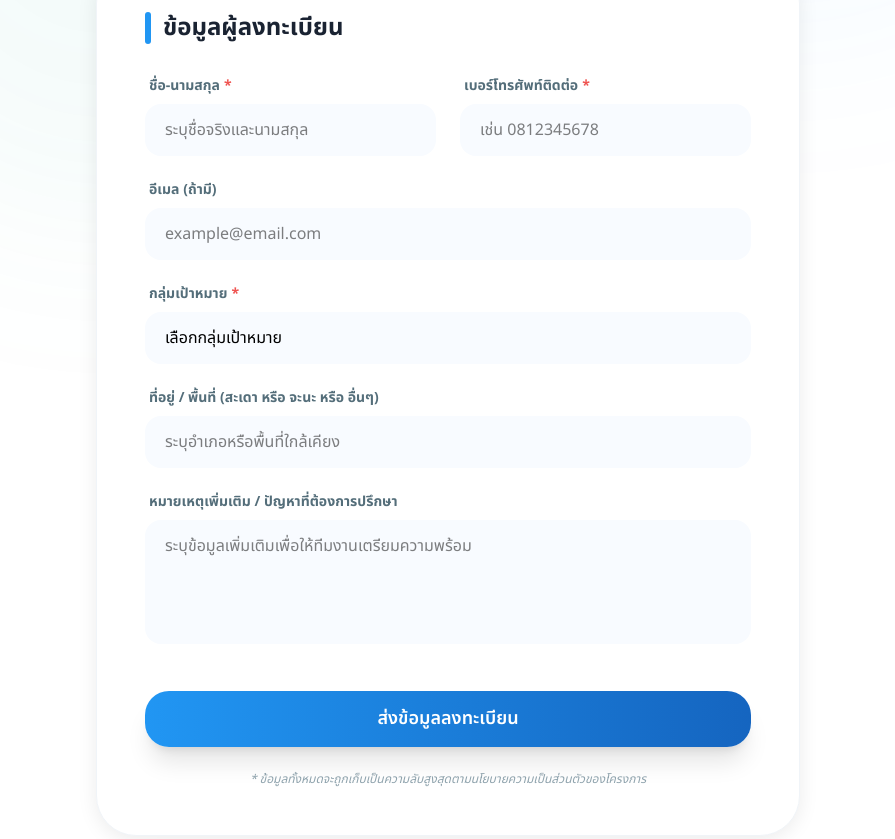
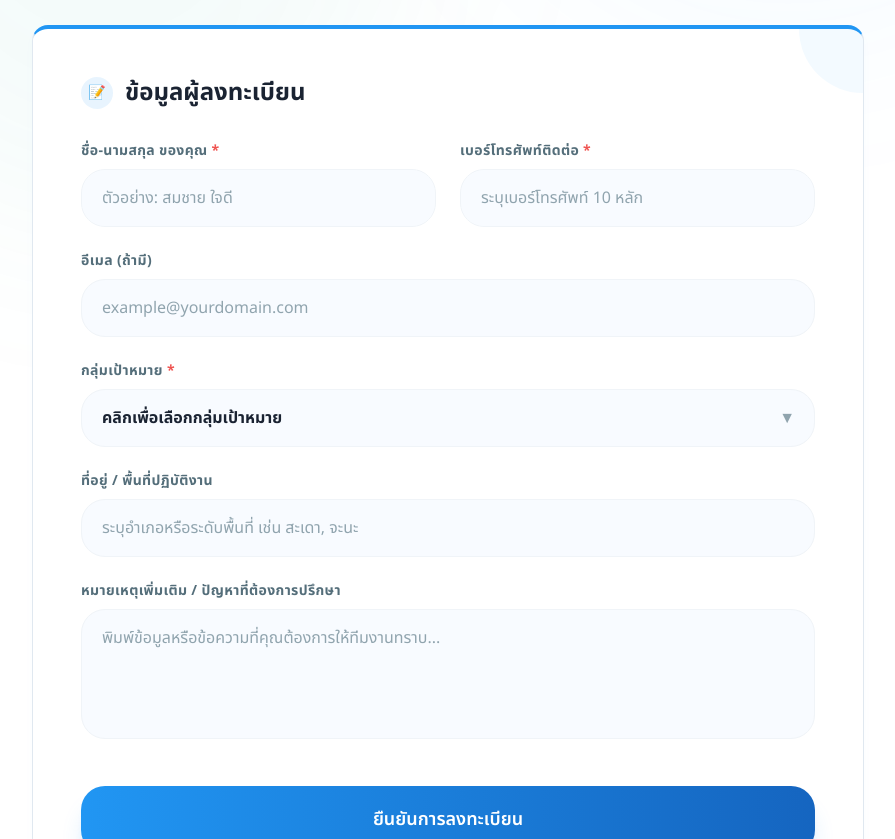
Before and after one commit to danya0365/care-team-nextjs, a Next.js app: page /register in a window 1280 px wide. Shown: the part 581-1420 px from the top of the page, without its empty margins (192-1087 px from the left). Built offline with nearby package versions, Linux system fonts and the light colour scheme.

Commit message:
feat: update Contact and Register views.

```diff
--- a/src/presentation/components/contact/ContactView.tsx
+++ b/src/presentation/components/contact/ContactView.tsx
@@ -107,19 +107,18 @@ export function ContactView({ initialViewModel }: ContactViewProps) {
                 <span className="w-8 h-8 rounded-lg bg-primary/10 flex items-center justify-center text-sm">✉️</span>
                 ส่งข้อความถึงเรา
               </h3>
-
-              <div className="space-y-6 relative z-10">
+                            <div className="space-y-6 relative z-10">
                  <div>
                   <label className="block text-sm font-bold text-text-secondary dark:text-text-muted mb-2 tracking-wide">ชื่อ-นามสกุล ของคุณ</label>
-                  <input type="text" className="w-full px-5 py-4 rounded-xl bg-surface-elevated dark:bg-primary-dark/20 border border-border-light dark:border-card-border focus:ring-2 focus:ring-primary/20 focus:border-primary outline-none transition-all placeholder:text-text-muted" placeholder="ตัวอย่าง: สมชาย ใจดี" />
+                  <input type="text" className="w-full px-5 py-4 rounded-xl bg-surface-elevated dark:bg-primary-dark/20 border border-border-light dark:border-white/10 focus:ring-2 focus:ring-primary/20 focus:border-primary outline-none transition-all placeholder:text-text-muted" placeholder="ตัวอย่าง: สมชาย ใจดี" />
                 </div>
                 <div>
                   <label className="block text-sm font-bold text-text-secondary dark:text-text-muted mb-2 tracking-wide">เบอร์โทรศัพท์ติดต่อกลับ</label>
-                  <input type="tel" className="w-full px-5 py-4 rounded-xl bg-surface-elevated dark:bg-primary-dark/20 border border-border-light dark:border-card-border focus:ring-2 focus:ring-primary/20 focus:border-primary outline-none transition-all placeholder:text-text-muted" placeholder="ระบุเบอร์โทรศัพท์ 10 หลัก" />
+                  <input type="tel" className="w-full px-5 py-4 rounded-xl bg-surface-elevated dark:bg-primary-dark/20 border border-border-light dark:border-white/10 focus:ring-2 focus:ring-primary/20 focus:border-primary outline-none transition-all placeholder:text-text-muted" placeholder="ระบุเบอร์โทรศัพท์ 10 หลัก" />
                 </div>
                 <div>
                   <label className="block text-sm font-bold text-text-secondary dark:text-text-muted mb-2 tracking-wide">ข้อความหรือหัวข้อที่ต้องการปรึกษา</label>
-                  <textarea rows={4} className="w-full px-5 py-4 rounded-xl bg-surface-elevated dark:bg-primary-dark/20 border border-border-light dark:border-card-border focus:ring-2 focus:ring-primary/20 focus:border-primary outline-none transition-all resize-none placeholder:text-text-muted" placeholder="พิมพ์รายละเอียดที่คุณต้องการสอบถามหรือปรึกษา..." />
+                  <textarea rows={4} className="w-full px-5 py-4 rounded-xl bg-surface-elevated dark:bg-primary-dark/20 border border-border-light dark:border-white/10 focus:ring-2 focus:ring-primary/20 focus:border-primary outline-none transition-all resize-none placeholder:text-text-muted" placeholder="พิมพ์รายละเอียดที่คุณต้องการสอบถามหรือปรึกษา..." />
                 </div>
 
                 <AnimatedButton variant="primary" size="lg" className="w-full py-5 text-lg font-bold shadow-xl shadow-primary/20 group">
--- a/src/presentation/components/register/RegisterView.tsx
+++ b/src/presentation/components/register/RegisterView.tsx
@@ -1,12 +1,12 @@
 'use client';
 
-import { useRegisterPresenter } from '@/src/presentation/presenters/register/useRegisterPresenter';
-import { AnimatedSection } from '@/src/presentation/components/common/AnimatedSection';
-import { AnimatedCard } from '@/src/presentation/components/common/AnimatedCard';
-import { AnimatedButton } from '@/src/presentation/components/common/AnimatedButton';
-import { useState } from 'react';
 import { RegistrationData } from '@/src/application/repositories/IRegistrationRepository';
 import { siteConfig } from '@/src/config/site';
+import { AnimatedButton } from '@/src/presentation/components/common/AnimatedButton';
+import { AnimatedCard } from '@/src/presentation/components/common/AnimatedCard';
+import { AnimatedSection } from '@/src/presentation/components/common/AnimatedSection';
+import { useRegisterPresenter } from '@/src/presentation/presenters/register/useRegisterPresenter';
+import { useState } from 'react';
 
 import { PageHeader } from '@/src/presentation/components/layout/PageHeader';
 
@@ -34,24 +34,42 @@ export function RegisterView() {
 
   if (state.success) {
     return (
-      <div className="min-h-[70vh] flex items-center justify-center px-4">
+      <div className="min-h-[80vh] flex items-center justify-center px-4">
         <AnimatedSection>
-          <AnimatedCard className="p-8 md:p-12 max-w-lg text-center shadow-elevated">
-            <div className="w-20 h-20 bg-success/20 rounded-full flex items-center justify-center mx-auto mb-6 text-4xl">
+          <AnimatedCard className="p-8 md:p-12 max-w-xl text-center shadow-elevated relative overflow-hidden border-t-4 border-t-success">
+            <div className="absolute top-0 right-0 w-32 h-32 bg-success/5 rounded-full -translate-y-1/2 translate-x-1/2" />
+
+            <div className="w-20 h-20 bg-success/10 rounded-2xl flex items-center justify-center mx-auto mb-8 text-4xl shadow-inner animate-bounce-slow">
               ✅
             </div>
+
             <h2 className="text-3xl font-bold text-text-primary dark:text-foreground mb-4">
               ลงทะเบียนสำเร็จ!
             </h2>
-            <p className="text-text-secondary dark:text-text-muted mb-8 italic">
-              ขอบคุณสำหรับการแจ้งความประสงค์เข้าร่วมโครงการ ทีมงาน {siteConfig.name} จะติดต่อกลับไปหาคุณโดยเร็วที่สุดผ่านเบอร์โทรศัพท์ที่ระบุไว้
+
+            <p className="text-lg text-text-secondary dark:text-text-muted mb-8 italic">
+              ขอบคุณสำหรับการแจ้งความประสงค์เข้าร่วมโครงการ ทีมงาน <span className="text-primary font-bold">{siteConfig.name}</span> จะติดต่อกลับไปหาคุณโดยเร็วที่สุดผ่านช่องทางที่คุณระบุไว้
             </p>
-            <div className="bg-primary/5 p-4 rounded-xl mb-8 text-left text-sm space-y-2 border border-primary/10">
-               <p><span className="font-bold text-primary">เลขรับลงทะเบียน:</span> <span className="font-mono">{state.registration?.id.slice(0, 8).toUpperCase()}</span></p>
-               <p><span className="font-bold text-primary">ชื่อ:</span> {state.registration?.name}</p>
+
+            <div className="bg-surface-elevated dark:bg-primary-dark/20 p-8 rounded-[2rem] mb-10 text-left border border-border-light dark:border-card-border relative group overflow-hidden">
+               <div className="absolute top-0 left-0 w-1 h-full bg-success group-hover:w-2 transition-all" />
+               <h4 className="text-xs font-black text-success uppercase tracking-[0.2em] mb-4">ข้อมูลการลงทะเบียนของคุณ</h4>
+               <div className="space-y-4">
+                 <p className="flex justify-between items-center">
+                   <span className="text-text-muted font-bold text-sm">เลขที่อ้างอิง:</span>
+                   <span className="font-mono bg-success/10 px-3 py-1 rounded-lg text-success font-black tracking-wider">
+                     {state.registration?.id.slice(0, 8).toUpperCase()}
+                   </span>
+                 </p>
+                 <p className="flex justify-between items-center border-t border-border-light/50 dark:border-card-border/50 pt-3">
+                   <span className="text-text-muted font-bold text-sm">ชื่อผู้ลงทะเบียน:</span>
+                   <span className="text-text-primary dark:text-foreground font-bold">{state.registration?.name}</span>
+                 </p>
                </div>
-            <AnimatedButton variant="primary" size="lg" onClick={actions.reset} className="w-full">
-              ลงทะเบียนเพิ่ม
+            </div>
+
+            <AnimatedButton variant="primary" size="lg" onClick={actions.reset} className="w-full py-5 text-lg font-bold shadow-xl shadow-primary/20">
+              ลงทะเบียนเพิ่ม หรือ กลับสู่หน้าหลัก
             </AnimatedButton>
           </AnimatedCard>
         </AnimatedSection>
@@ -66,28 +84,31 @@ export function RegisterView() {
       <div className="fixed bottom-0 left-0 -z-10 w-[600px] h-[600px] bg-accent/5 rounded-full blur-[100px] pointer-events-none" />
 
       <PageHeader
-        badgeText="Join Our Care Network"
+        badgeText="Step into our community"
         title={<>ลงทะเบียน <span className="gradient-text">เข้าร่วมโครงการ</span></>}
         description={<>
           เราพร้อมให้การสนับสนุนและดูแลกลุ่มประชากรที่เปราะบางด้วยความเข้าใจ
-          {siteConfig.description.split('โครงการ')[1] || ''}
+          เพื่อสร้างคุณภาพชีวิตที่ดีขึ้นอย่างเท่าเทียมและยั่งยืน
         </>}
         spacing="large"
       />
 
-      <div className="max-w-3xl mx-auto px-4 sm:px-6 lg:px-8 mt-16">
+      <div className="max-w-4xl mx-auto px-4 sm:px-6 lg:px-8 mt-16 md:mt-24">
         <AnimatedSection>
-          <div className="bg-white dark:bg-card-bg p-8 md:p-12 rounded-[2.5rem] shadow-elevated border border-border-light dark:border-card-border">
+          <AnimatedCard className="p-8 md:p-12 relative overflow-hidden shadow-elevated border-t-4 border-t-primary">
+            <div className="absolute top-0 right-0 w-32 h-32 bg-primary/5 rounded-full -translate-y-1/2 translate-x-1/2" />
+
+            <div className="relative z-10">
               <h3 className="text-2xl font-bold mb-8 text-text-primary dark:text-foreground flex items-center gap-3">
-              <span className="w-1.5 h-8 bg-primary rounded-full" />
+                <span className="w-8 h-8 rounded-lg bg-primary/10 flex items-center justify-center text-sm">📝</span>
                 ข้อมูลผู้ลงทะเบียน
               </h3>
 
               <form onSubmit={handleSubmit} className="space-y-6">
                 <div className="grid grid-cols-1 md:grid-cols-2 gap-6">
                   <div className="space-y-2">
-                  <label className="text-sm font-bold text-text-secondary dark:text-text-muted ml-1 flex items-center gap-1">
-                    ชื่อ-นามสกุล <span className="text-error">*</span>
+                    <label className="block text-sm font-bold text-text-secondary dark:text-text-muted mb-2 tracking-wide">
+                      ชื่อ-นามสกุล ของคุณ <span className="text-error font-bold">*</span>
                     </label>
                     <input
                       required
@@ -95,14 +116,14 @@ export function RegisterView() {
                       name="name"
                       value={formData.name}
                       onChange={handleChange}
-                    className="w-full px-5 py-3.5 rounded-2xl bg-surface-elevated dark:bg-primary-dark/10 border-none focus-ring focus:bg-white dark:focus:bg-card-bg transition-all"
-                    placeholder="ระบุชื่อจริงและนามสกุล"
+                      className="w-full px-5 py-4 rounded-xl bg-surface-elevated dark:bg-primary-dark/20 border border-border-light dark:border-white/10 focus:ring-2 focus:ring-primary/20 focus:border-primary outline-none transition-all placeholder:text-text-muted"
+                      placeholder="ตัวอย่าง: สมชาย ใจดี"
                     />
                   </div>
 
                   <div className="space-y-2">
-                  <label className="text-sm font-bold text-text-secondary dark:text-text-muted ml-1 flex items-center gap-1">
-                    เบอร์โทรศัพท์ติดต่อ <span className="text-error">*</span>
+                    <label className="block text-sm font-bold text-text-secondary dark:text-text-muted mb-2 tracking-wide">
+                      เบอร์โทรศัพท์ติดต่อ <span className="text-error font-bold">*</span>
                     </label>
                     <input
                       required
@@ -110,75 +131,74 @@ export function RegisterView() {
                       name="phone"
                       value={formData.phone}
                       onChange={handleChange}
-                    className="w-full px-5 py-3.5 rounded-2xl bg-surface-elevated dark:bg-primary-dark/10 border-none focus-ring focus:bg-white dark:focus:bg-card-bg transition-all"
-                    placeholder="เช่น 0812345678"
+                      className="w-full px-5 py-4 rounded-xl bg-surface-elevated dark:bg-primary-dark/20 border border-border-light dark:border-white/10 focus:ring-2 focus:ring-primary/20 focus:border-primary outline-none transition-all placeholder:text-text-muted"
+                      placeholder="ระบุเบอร์โทรศัพท์ 10 หลัก"
                     />
                   </div>
                 </div>
 
-              <div className="space-y-2">
-                <label className="text-sm font-bold text-text-secondary dark:text-text-muted ml-1 flex items-center gap-1">
-                  อีเมล (ถ้ามี)
-                </label>
+                <div>
+                  <label className="block text-sm font-bold text-text-secondary dark:text-text-muted mb-2 tracking-wide">อีเมล (ถ้ามี)</label>
                   <input
                     type="email"
                     name="email"
                     value={formData.email || ''}
                     onChange={handleChange}
-                    className="w-full px-5 py-3.5 rounded-2xl bg-surface-elevated dark:bg-primary-dark/10 border-none focus-ring focus:bg-white dark:focus:bg-card-bg transition-all"
-                    placeholder="example@email.com"
+                    className="w-full px-5 py-4 rounded-xl bg-surface-elevated dark:bg-primary-dark/20 border border-border-light dark:border-white/10 focus:ring-2 focus:ring-primary/20 focus:border-primary outline-none transition-all placeholder:text-text-muted"
+                    placeholder="example@yourdomain.com"
                   />
                 </div>
 
-                <div className="space-y-2">
-                  <label className="text-sm font-bold text-text-secondary dark:text-text-muted ml-1 flex items-center gap-1">
-                    กลุ่มเป้าหมาย <span className="text-error">*</span>
+                <div>
+                  <label className="block text-sm font-bold text-text-secondary dark:text-text-muted mb-2 tracking-wide">
+                    กลุ่มเป้าหมาย <span className="text-error font-bold">*</span>
                   </label>
+                  <div className="relative">
                     <select
                       required
                       name="targetGroup"
                       value={formData.targetGroup || ''}
                       onChange={handleChange}
-                    className="w-full px-5 py-3.5 rounded-2xl bg-surface-elevated dark:bg-primary-dark/10 border-none focus-ring focus:bg-white dark:focus:bg-card-bg transition-all appearance-none cursor-pointer"
+                      className="w-full px-5 py-4 rounded-xl bg-surface-elevated dark:bg-primary-dark/20 border border-border-light dark:border-white/10 focus:ring-2 focus:ring-primary/20 focus:border-primary outline-none transition-all appearance-none cursor-pointer font-bold text-text-primary dark:text-foreground"
                     >
-                    <option value="" disabled>เลือกกลุ่มเป้าหมาย</option>
+                      <option value="" disabled>คลิกเพื่อเลือกกลุ่มเป้าหมาย</option>
                       {state.targetGroups.map(group => (
-                      <option key={group} value={group}>{group}</option>
+                        <option key={group} value={group} className="dark:bg-bg-dark">{group}</option>
                       ))}
                     </select>
+                    <div className="absolute right-5 top-1/2 -translate-y-1/2 pointer-events-none text-text-muted">
+                      ▼
+                    </div>
+                  </div>
                 </div>
 
-                <div className="space-y-2">
-                  <label className="text-sm font-bold text-text-secondary dark:text-text-muted ml-1 flex items-center gap-1">
-                    ที่อยู่ / พื้นที่ (สะเดา หรือ จะนะ หรือ อื่นๆ)
-                  </label>
+                <div>
+                  <label className="block text-sm font-bold text-text-secondary dark:text-text-muted mb-2 tracking-wide">ที่อยู่ / พื้นที่ปฏิบัติงาน</label>
                   <input
                     type="text"
                     name="address"
                     value={formData.address || ''}
                     onChange={handleChange}
-                    className="w-full px-5 py-3.5 rounded-2xl bg-surface-elevated dark:bg-primary-dark/10 border-none focus-ring focus:bg-white dark:focus:bg-card-bg transition-all"
-                    placeholder="ระบุอำเภอหรือพื้นที่ใกล้เคียง"
+                    className="w-full px-5 py-4 rounded-xl bg-surface-elevated dark:bg-primary-dark/20 border border-border-light dark:border-white/10 focus:ring-2 focus:ring-primary/20 focus:border-primary outline-none transition-all placeholder:text-text-muted"
+                    placeholder="ระบุอำเภอหรือระดับพื้นที่ เช่น สะเดา, จะนะ"
                   />
                 </div>
 
-                <div className="space-y-2">
-                  <label className="text-sm font-bold text-text-secondary dark:text-text-muted ml-1 flex items-center gap-1">
-                    หมายเหตุเพิ่มเติม / ปัญหาที่ต้องการปรึกษา
-                  </label>
+                <div>
+                  <label className="block text-sm font-bold text-text-secondary dark:text-text-muted mb-2 tracking-wide">หมายเหตุเพิ่มเติม / ปัญหาที่ต้องการปรึกษา</label>
                   <textarea
                     name="note"
                     rows={4}
                     value={formData.note || ''}
                     onChange={handleChange}
-                    className="w-full px-5 py-3.5 rounded-2xl bg-surface-elevated dark:bg-primary-dark/10 border-none focus-ring focus:bg-white dark:focus:bg-card-bg transition-all resize-none"
-                    placeholder="ระบุข้อมูลเพิ่มเติมเพื่อให้ทีมงานเตรียมความพร้อม"
+                    className="w-full px-5 py-4 rounded-xl bg-surface-elevated dark:bg-primary-dark/20 border border-border-light dark:border-white/10 focus:ring-2 focus:ring-primary/20 focus:border-primary outline-none transition-all resize-none placeholder:text-text-muted"
+                    placeholder="พิมพ์ข้อมูลหรือข้อความที่คุณต้องการให้ทีมงานทราบ..."
                   />
                 </div>
 
                 {state.error && (
                   <div className="p-4 bg-error/10 border-l-4 border-error text-error text-sm rounded-lg flex items-center gap-2">
-                  <span>⚠️</span> {state.error}
+                    <span>⚠️</span> <span className="font-bold">{state.error}</span>
                   </div>
                 )}
 
@@ -186,26 +206,30 @@ export function RegisterView() {
                   <AnimatedButton
                     variant="primary"
                     size="lg"
-                  className="w-full h-14 shadow-xl text-lg"
+                    className="w-full py-5 text-lg font-bold shadow-xl shadow-primary/20 group"
                     onClick={() => {}} // Form handles click via onSubmit
                     id="btn-submit-registration"
                   >
                     {state.submitting ? (
-                    <span className="flex items-center gap-2">
-                      <div className="w-5 h-5 border-2 border-white/30 border-t-white rounded-full animate-spin" />
-                      กำลังส่งข้อมูล...
+                      <span className="flex items-center gap-3 justify-center">
+                        <div className="w-5 h-5 border-2 border-white/20 border-t-white rounded-full animate-spin" />
+                        กำลังประมวลผล...
                       </span>
                     ) : (
-                    'ส่งข้อมูลลงทะเบียน'
+                      <span className="group-hover:translate-x-1 transition-transform">ยืนยันการลงทะเบียน</span>
                     )}
                   </AnimatedButton>
                 </div>
 
-              <p className="text-center text-xs text-text-muted italic">
-                * ข้อมูลทั้งหมดจะถูกเก็บเป็นความลับสูงสุดตามนโยบายความเป็นส่วนตัวของโครงการ
+                <div className="mt-8 pt-6 border-t border-border-light dark:border-card-border">
+                  <p className="text-center text-xs text-text-muted leading-relaxed italic">
+                    * ข้อมูลของคุณจะถูกเก็บเป็นความลับสูงสุดตามนโยบายความเป็นส่วนตัว <br className="hidden md:block"/>
+                    และจะใช้เพื่อประกอบการพิจารณาให้ความช่วยเหลือในโครงการเท่านั้น
                   </p>
+                </div>
               </form>
             </div>
+          </AnimatedCard>
         </AnimatedSection>
       </div>
     </div>
```
Lines whose indentation alone changed are shown as unchanged.
